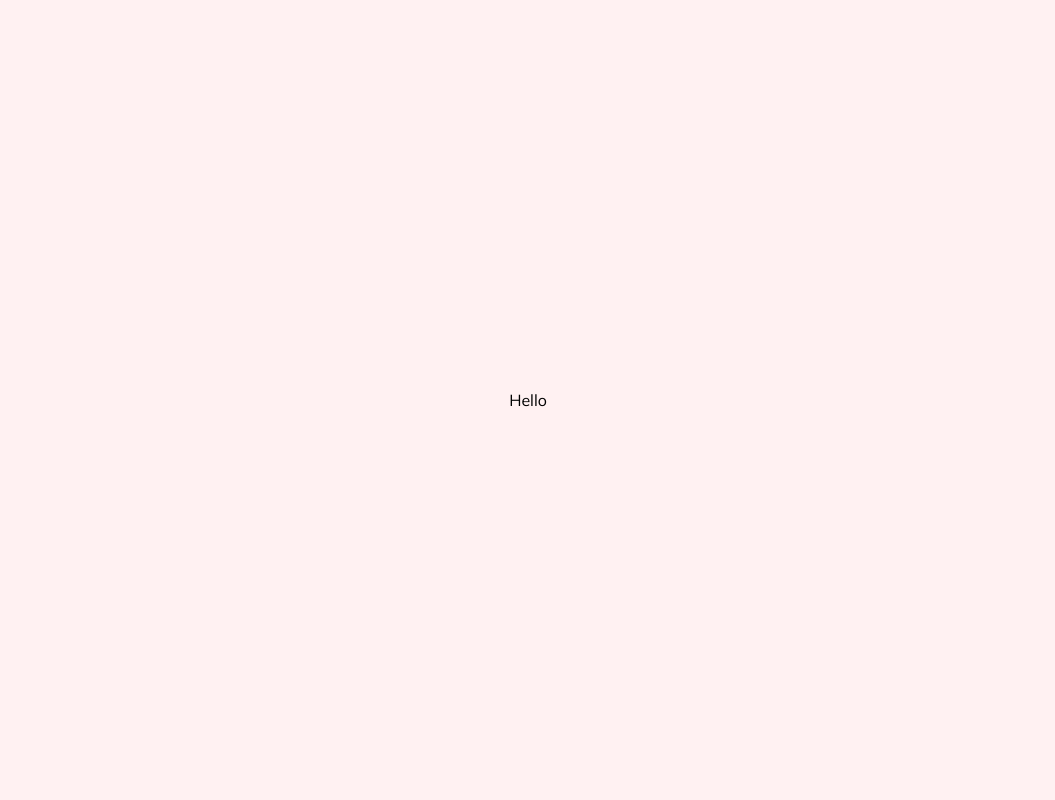
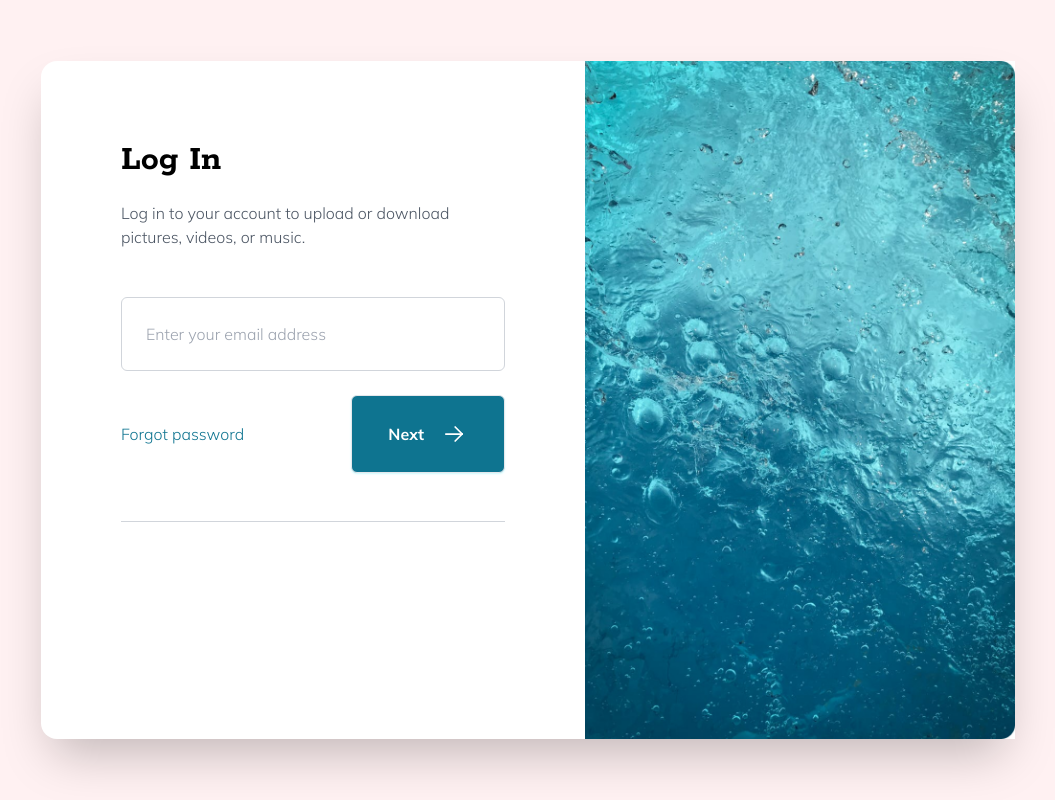
Before and after one commit to Coco8572/Tailwind_Course_Projects, a plain HTML site: page login-modal/index.html in a window 1280 px wide. Shown: the whole page, without its empty margins (112-1167 px from the left). Drawn offline with nearby package versions, Linux system fonts and the light colour scheme.

Commit message:
created login button with hover effect

```diff
--- a/login-modal/index.html
+++ b/login-modal/index.html
@@ -25,7 +25,44 @@
 <body>
     <!---- Global Container ---->
     <div class="flex items-center justify-center min-h-screen bg-rose-50">
-        Hello
+        <!---- Card Container---->
+        <div
+            class="relative flex flex-col m-6 space-y-10 bg-white shadow-2xl rounded-2xl md:flex-row md:space-y-0 md:m-0">
+
+            <!---- Left Side ---->
+            <div class="p-6 md:p-20">
+                <!---- Top Content ---->
+                <h2 class="font-mono mb-5 text-4xl font-bold">
+                    Log In
+                </h2>
+                <p class="max-w-sm mb-12 font-sans font-light text-gray-600">Log in to your account to upload or
+                    download pictures, videos, or music.</p>
+                <input type="text"
+                    class="w-full p-6 border border-gray-300 rounded-md placeholder:font-sans placeholder:font-light"
+                    placeholder="Enter your email address" />
+
+                <!---- Middle Content ---->
+                <div class="flex flex-col items-center justify-between mt-6 space-y-6 md:flex-row md:space-y-0">
+                    <div class="font-thin text-cyan-700">Forgot password</div>
+
+                    <button
+                        class="w-full md:w-auto flex justify-center items-center p-6 space-x-4 font-sans font-bold text-white rounded-md shadow-lg px-9 bg-cyan-700 shadow-cyan-100 hover:bg-opacity-90 shadow-sm hover:shadow-lg border transition hover:-translate-y-0.5 duration-150">
+                        <span>Next</span>
+                        <svg xmlns="http://www.w3.org/2000/svg" class="w-7" viewBox="0 0 24 24" stroke-width="1.5"
+                            stroke="#ffffff" fill="none" stroke-linecap="round" stroke-linejoin="round">
+                            <path stroke="none" d="M0 0h24v24H0z" fill="none" />
+                            <line x1="5" y1="12" x2="19" y2="12" />
+                            <line x1="13" y1="18" x2="19" y2="12" />
+                            <line x1="13" y1="6" x2="19" y2="12" />
+                        </svg>
+                    </button>
+                </div>
+                <!---- Border ---->
+                <div class="mt-12 border-b border-b-gray-300"></div>
+            </div>
+            <!---- Right Side ---->
+            <img src="images/image.jpg" alt="" class="w-[430px] hidden md:block" />
+        </div>
     </div>
 
 </body>
```
